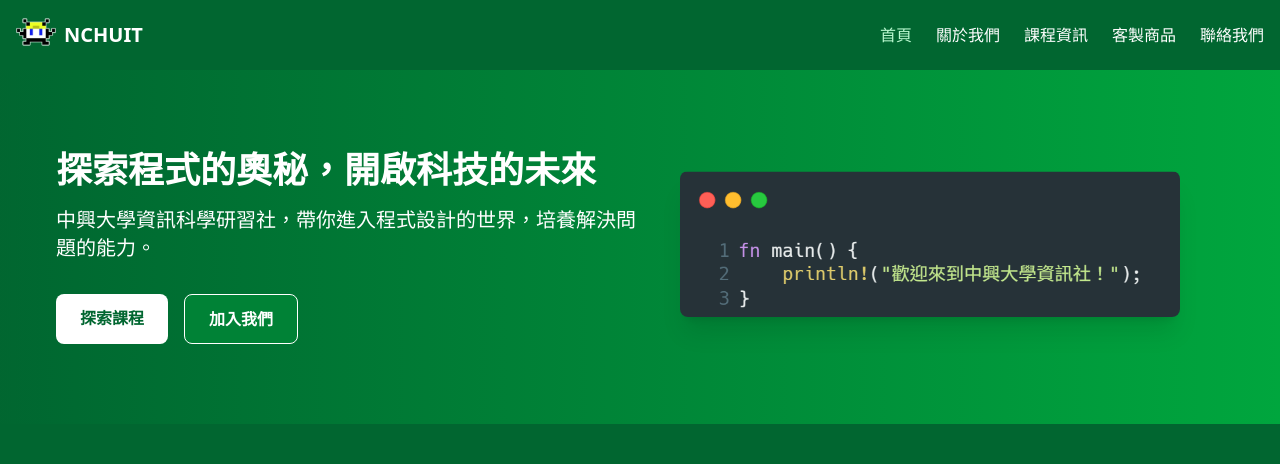
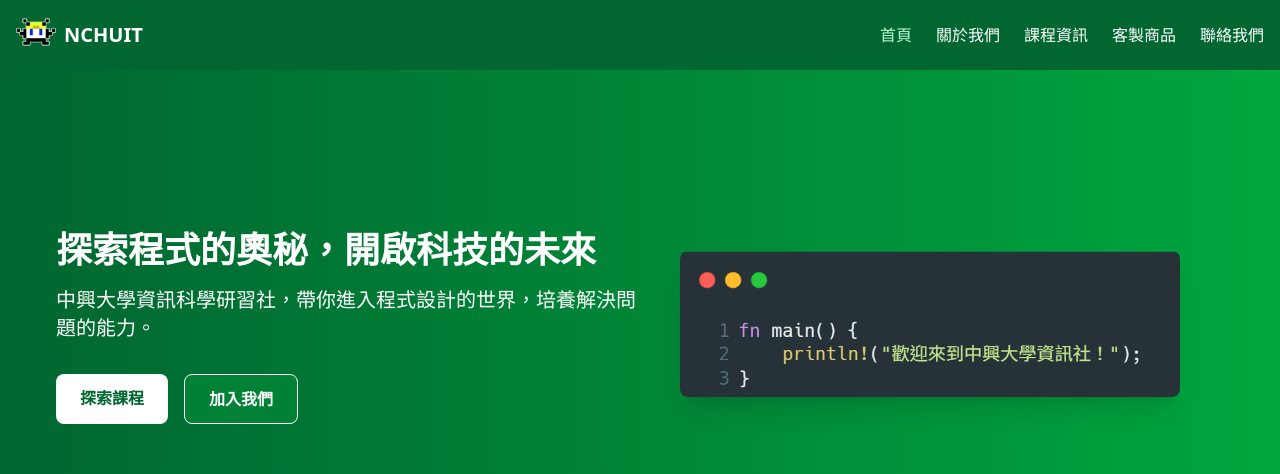
Before and after one commit to NCHUIT/nchuit.github.io, a React (Vite) app: page /#/ in a window 1280 px wide. Shown: the top 474 px of the page. Built offline with nearby package versions, Linux system fonts and the light colour scheme.

Commit message:
新增動畫

```diff
--- a/package.json
+++ b/package.json
@@ -14,6 +14,7 @@
     "@tailwindcss/vite": "^4.0.9",
     "react": "^19.0.0",
     "react-dom": "^19.0.0",
+    "react-intersection-observer": "^9.16.0",
     "react-lazy-load-image-component": "^1.6.3",
     "react-router-dom": "^7.2.0",
     "tailwindcss": "^4.0.9",
--- a/src/components/home/Calendar.jsx
+++ b/src/components/home/Calendar.jsx
@@ -1,13 +1,24 @@
 import React from "react";
 import "./Calendar.css";
+import { useInView } from "react-intersection-observer";
 
 const Calendar = () => {
+  const { ref, inView } = useInView({
+    // triggerOnce: true, // Only trigger once
+    threshold: 0.1, // Trigger when 10% of the component is visible
+  });
+
   return (
     <section id="calendar" className="bg-white">
       <div className="container mx-auto">
         {/* Top decorative line */}
         <div className="w-full h-10 bg-green-800 mb-12"></div>
-
+        <section
+          ref={ref}
+          className={`transition-all duration-1000 ease-in-out ${
+            inView ? "opacity-100 translate-y-0" : "opacity-0 translate-y-10"
+          }`}
+        >
           <div className="text-center mb-12">
             <h2 className="text-3xl font-bold text-gray-800 mb-4">社團日曆</h2>
             <div className="w-24 h-1 bg-green-600 mx-auto"></div>
@@ -28,6 +39,7 @@ const Calendar = () => {
               ></iframe>
             </div>
           </div>
+        </section>
 
         {/* Bottom decorative line */}
         <div className="w-full h-px bg-green-800 mt-12"></div>
--- a/src/components/home/Hero.jsx
+++ b/src/components/home/Hero.jsx
@@ -13,7 +13,7 @@ function Hero() {
 
   return (
     <div className="bg-gradient-to-r from-green-800 to-green-600 text-white">
-      <div className="container mx-auto px-4 py-20">
+      <div className="container mx-auto px-4 py-20 md:py-40">
         <div className="flex flex-col md:flex-row items-center">
           <div className="md:w-1/2 mb-10 md:mb-0 ml-10 mr-10">
             <h1 className="text-2xl md:text-4xl font-bold mb-4">
```
Also changed, not shown: 1 other file (tests, documents, lock files or other folders). Lines whose indentation alone changed are shown as unchanged.
